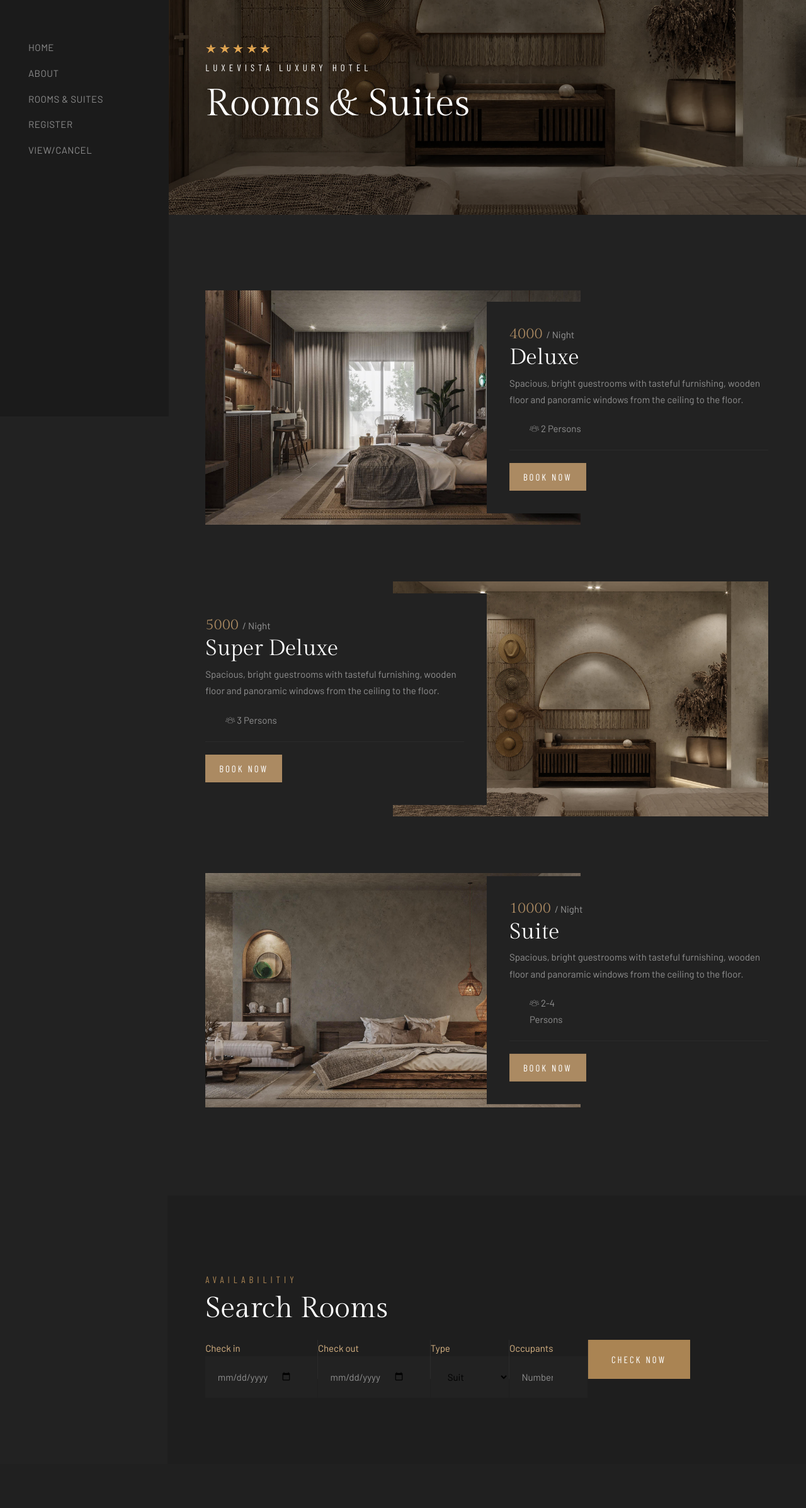
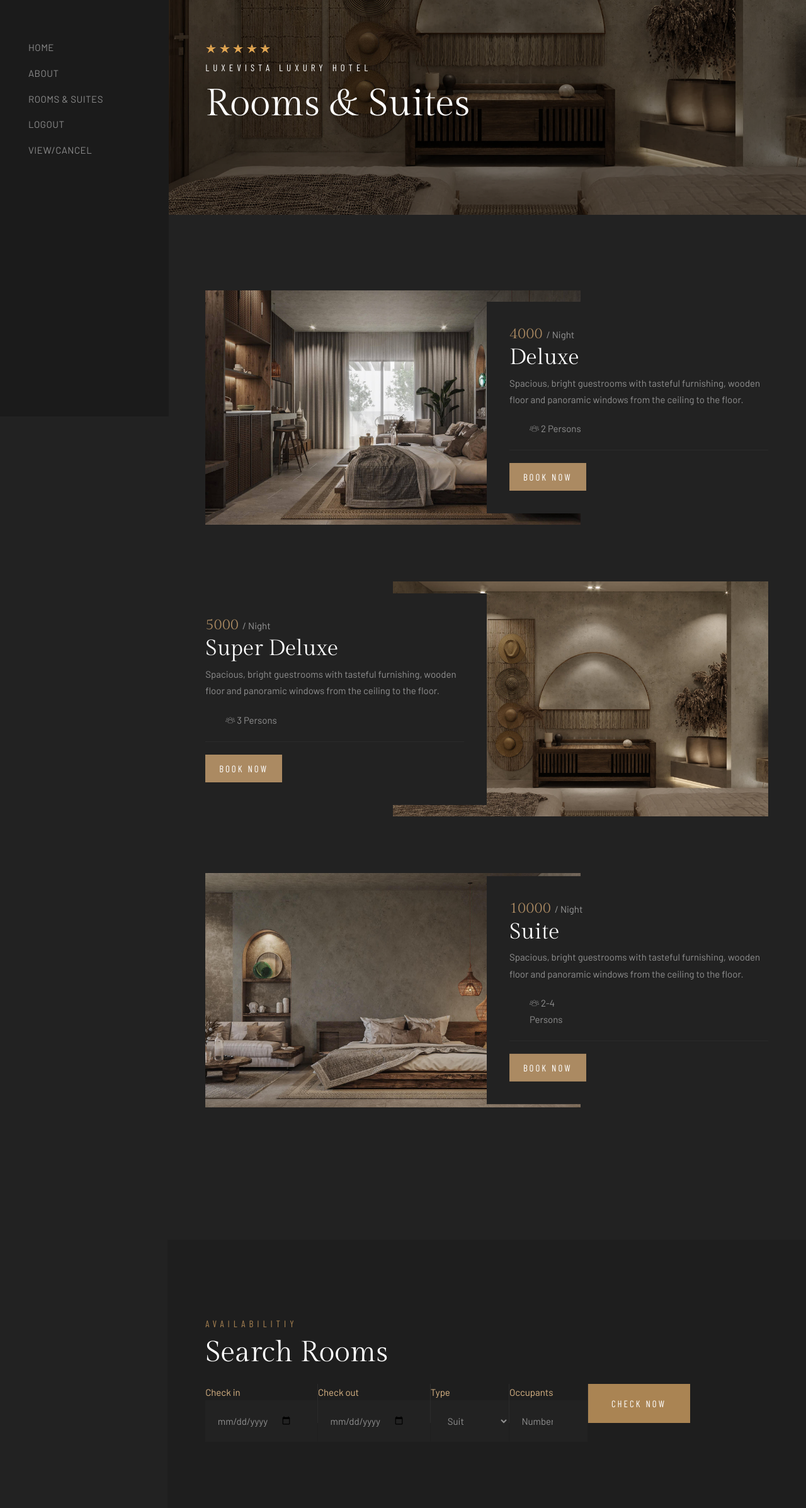
Before and after one commit to aparna2004/Luxevista, a Django app: page /hotel/1 in a window 1280 px wide. Shown: the part 139-2533 px from the top of the page at 63% size. Before the commit the page ends 2334 px from the top, so only its background shows below. Run offline with Django 5.2, Linux system fonts and the light colour scheme; a user stored in the database is signed in; some libraries are stand-ins or nearby versions.

Commit message:
fix side bar

```diff
--- a/core/base/templates/base/book_room.html
+++ b/core/base/templates/base/book_room.html
@@ -39,7 +39,7 @@
                 <li><a href='{%url 'home'%}'>Home</a></li>
                 <li><a href='{%url 'about'%}'>About</a></li>
                 <li><a href='#'> Rooms & Suites</a></li>
-                <li><a href='registration.html'>Register</a></li>
+                <li><a href="{% url 'logout'%}"> Logout</a></li>
                 <li><a href="{% url 'list'%}">View/Cancel</a></li>
             </ul>
         </nav>
@@ -90,7 +90,7 @@
                             </div>
                         </div>
                     </div>
-                    <div class="rooms2 mb-90 animate-box" data-animate-effect="fadeInUp">
+                    <div class="rooms2 mb-90 right animate-box" data-animate-effect="fadeInUp">
                         <figure><img src="{% static 'img/slider/1.jpg' %}" alt="" class="img-fluid"></figure>
                         <div class="caption">
                             <h3>5000 <span>/ Night</span></h3>
@@ -110,7 +110,7 @@
                             </div>
                         </div>
                     </div>
-                    <div class="rooms2 left animate-box" data-animate-effect="fadeInUp">
+                    <div class="rooms2 mb-90 left animate-box" data-animate-effect="fadeInUp">
                         <figure><img src="{% static 'img/slider/2.jpg'%}" alt="" class="img-fluid"></figure>
                         <div class="caption">
                             <h3>10000 <span>/ Night</span></h3>
@@ -164,7 +164,7 @@
                                 <div class="input1_wrapper">
                                     <label>Type</label>
                                     <div class="input1_inner">
-                                        <select class="select2 select" name="room_type" id="type">
+                                        <select class="select2 select" style="color: #ffffff80;" name="room_type" id="type">
                                             <option value="SUITE"> Suit</option>
                                             <option value="DELUXE"> Deluxe</option>
                                             <option value="SUPER_DELUXE"> Super Deluxe</option>
```
